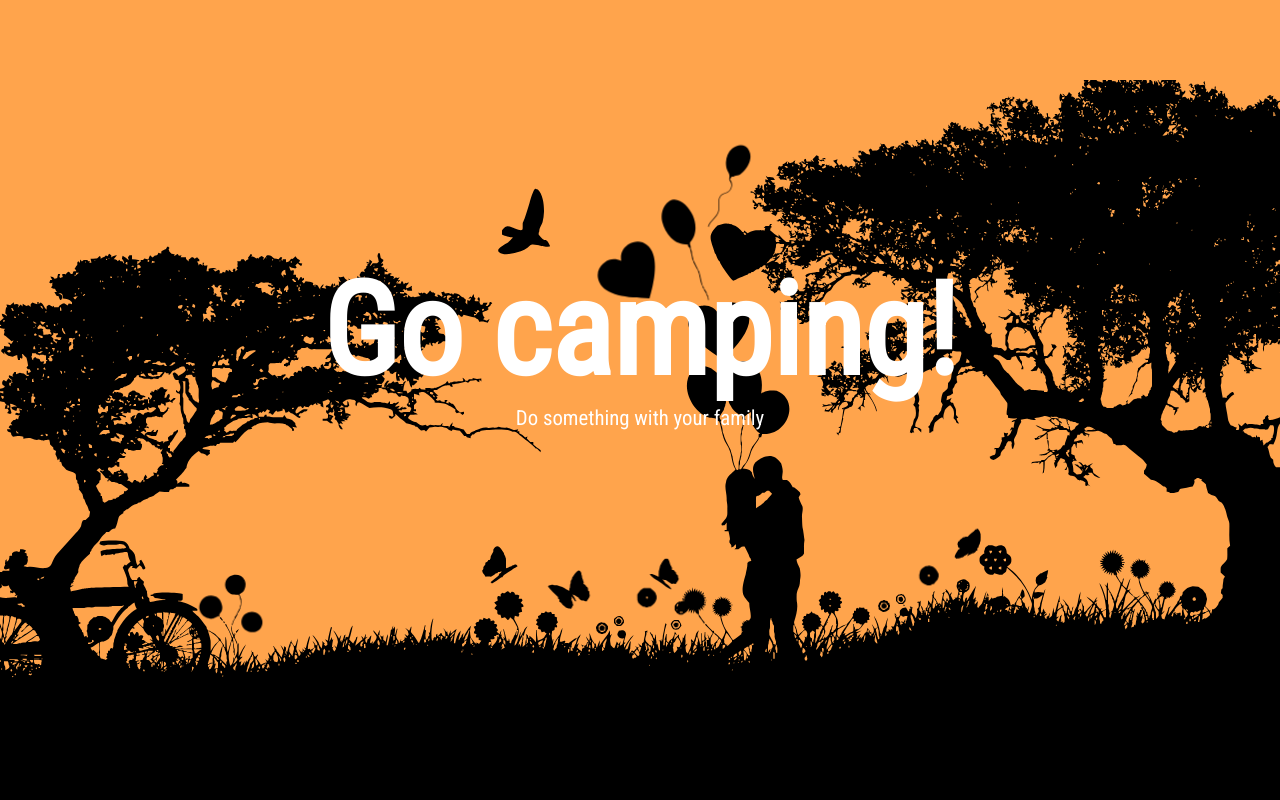
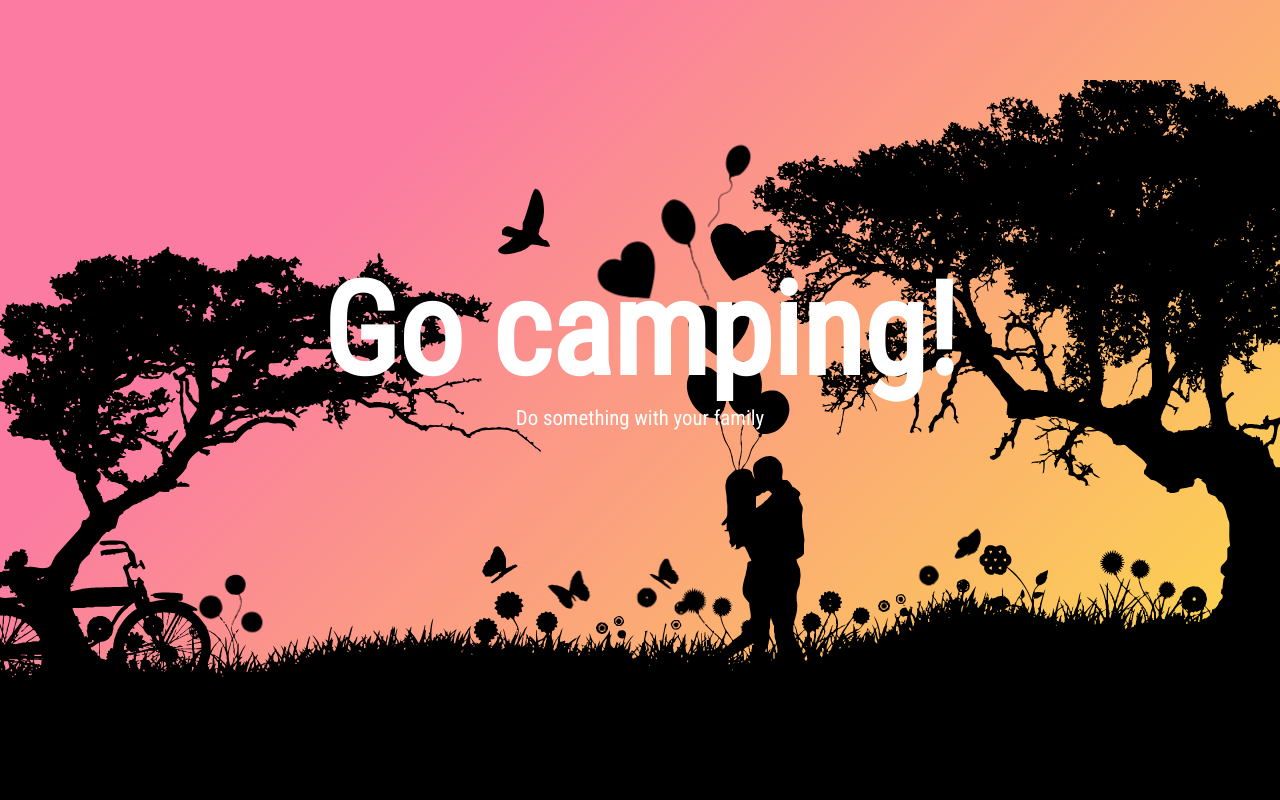
Before and after one commit to AleksMarinova/trying-paralax, a plain HTML site: page index.html in a window 1280 px wide. Shown: the top 800 px of the page. Drawn offline with nearby package versions, Linux system fonts and the light colour scheme.

Commit message:
gradient background

```diff
--- a/style.css
+++ b/style.css
@@ -1,6 +1,7 @@
 body {
 	height: 100vh;
-	background: #FFA44C;
+	background: /*#FFA44C*/ background-color: #fce043;
+    background-image: linear-gradient(315deg, #fce043 0%, #fb7ba2 74%);;
 	margin: 0;
 	display: grid;
 	font-family: 'Roboto Condensed', sans-serif;
```
